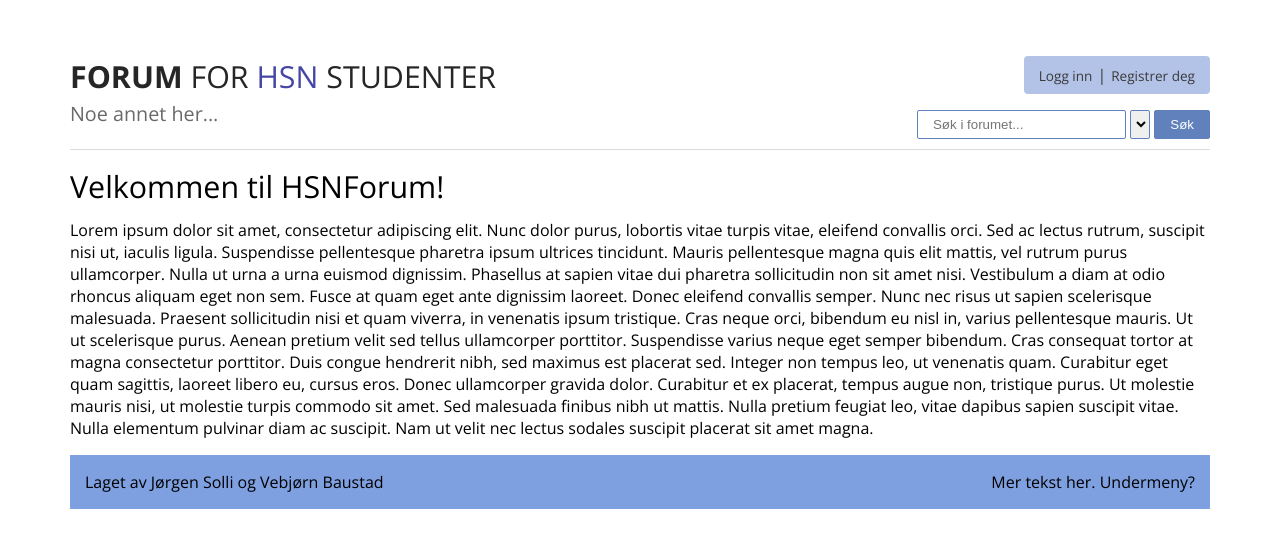
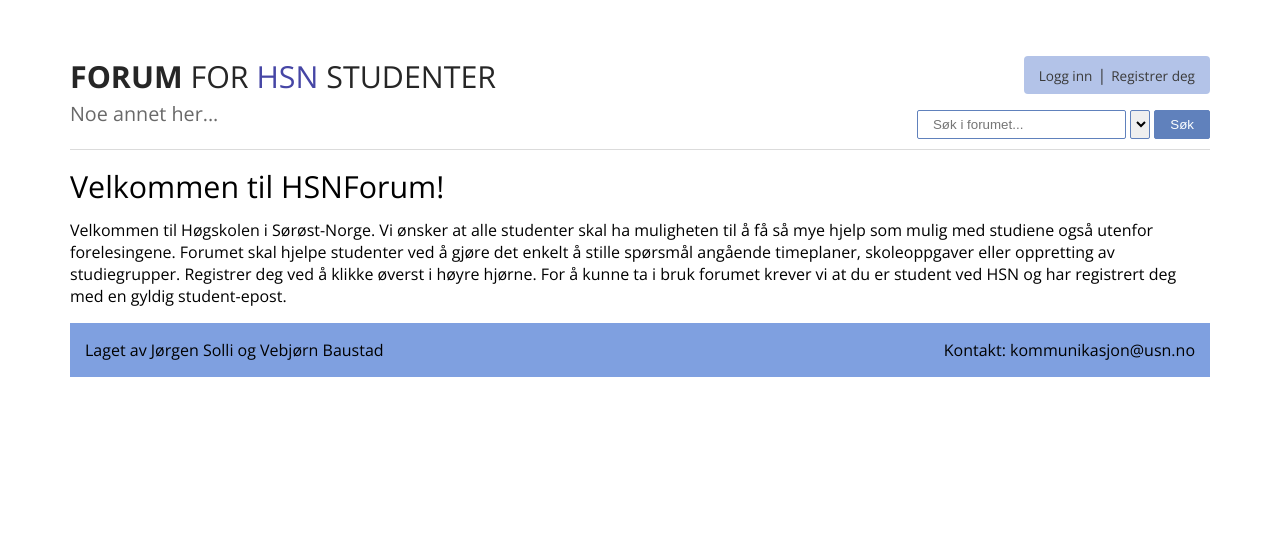
Before and after one commit to vBaustad/HSNForum, a PHP site: page /index.php in a window 1280 px wide. Shown: the top 548 px of the page. Run offline with PHP 8.4, Linux system fonts and the light colour scheme; data that the repository does not hold is empty; some libraries are stand-ins or nearby versions.

Commit message:
fikset database + skrev noe drit på forsida

```diff
--- a/forum/www/chatbox.php
+++ b/forum/www/chatbox.php
@@ -83,17 +83,9 @@ _EOL;
     echo <<<_EOL
         <div id="velkomstBoks">
            <h1>Velkommen til HSNForum!</h1>
-                <p>Lorem ipsum dolor sit amet, consectetur adipiscing elit. Nunc dolor purus, lobortis vitae turpis vitae,
-                    eleifend convallis orci. Sed ac lectus rutrum, suscipit nisi ut, iaculis ligula. Suspendisse pellentesque pharetra ipsum ultrices tincidunt.
-                     Mauris pellentesque magna quis elit mattis, vel rutrum purus ullamcorper. Nulla ut urna a urna euismod dignissim. Phasellus at sapien vitae dui pharetra sollicitudin non sit amet nisi.
-                     Vestibulum a diam at odio rhoncus aliquam eget non sem. Fusce at quam eget ante dignissim laoreet. Donec eleifend convallis semper. Nunc nec risus ut sapien scelerisque malesuada.
-                     Praesent sollicitudin nisi et quam viverra, in venenatis ipsum tristique. Cras neque orci, bibendum eu nisl in, varius pellentesque mauris.
-
-                    Ut ut scelerisque purus. Aenean pretium velit sed tellus ullamcorper porttitor. Suspendisse varius neque eget semper bibendum.
-                    Cras consequat tortor at magna consectetur porttitor. Duis congue hendrerit nibh, sed maximus est placerat sed. Integer non tempus leo, ut venenatis quam.
-                    Curabitur eget quam sagittis, laoreet libero eu, cursus eros. Donec ullamcorper gravida dolor. Curabitur et ex placerat, tempus augue non, tristique purus.
-                    Ut molestie mauris nisi, ut molestie turpis commodo sit amet. Sed malesuada finibus nibh ut mattis. Nulla pretium feugiat leo, vitae dapibus sapien suscipit vitae.
-                    Nulla elementum pulvinar diam ac suscipit. Nam ut velit nec lectus sodales suscipit placerat sit amet magna.
+                <p>Velkommen til Høgskolen i Sørøst-Norge. Vi ønsker at alle studenter skal ha muligheten til å få så mye hjelp som mulig med studiene også utenfor forelesingene.
+                    Forumet skal hjelpe studenter ved å gjøre det enkelt å stille spørsmål angående timeplaner, skoleoppgaver eller oppretting av studiegrupper.
+                    Registrer deg ved å klikke øverst i høyre hjørne. For å kunne ta i bruk forumet krever vi at du er student ved HSN og har registrert deg med en gyldig student-epost.
                 </p>
         </div>
 _EOL;
--- a/forum/www/includes/footer.php
+++ b/forum/www/includes/footer.php
@@ -3,7 +3,7 @@
             <p>Laget av Jørgen Solli og Vebjørn Baustad</p>
         </div>
         <div class="pull-right">
-            <p>Mer tekst her. Undermeny?</p>
+            <p>Kontakt: kommunikasjon@usn.no</p>
         </div>
         <div class="clearfix"></div>
     </footer>
```
Also changed, not shown: 2 other files.
